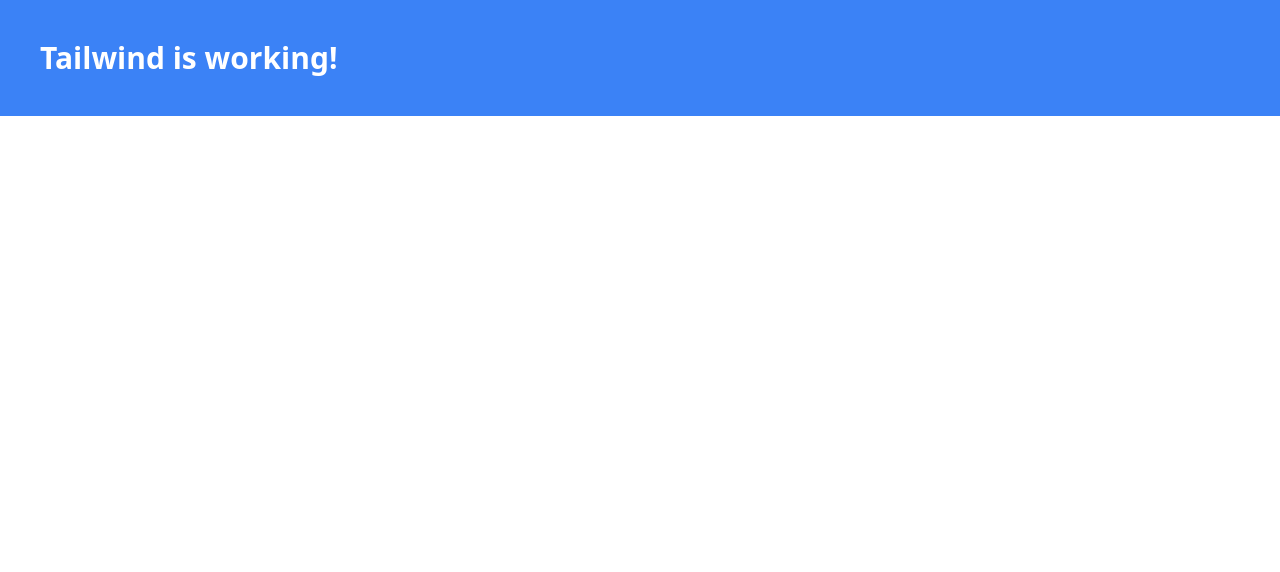
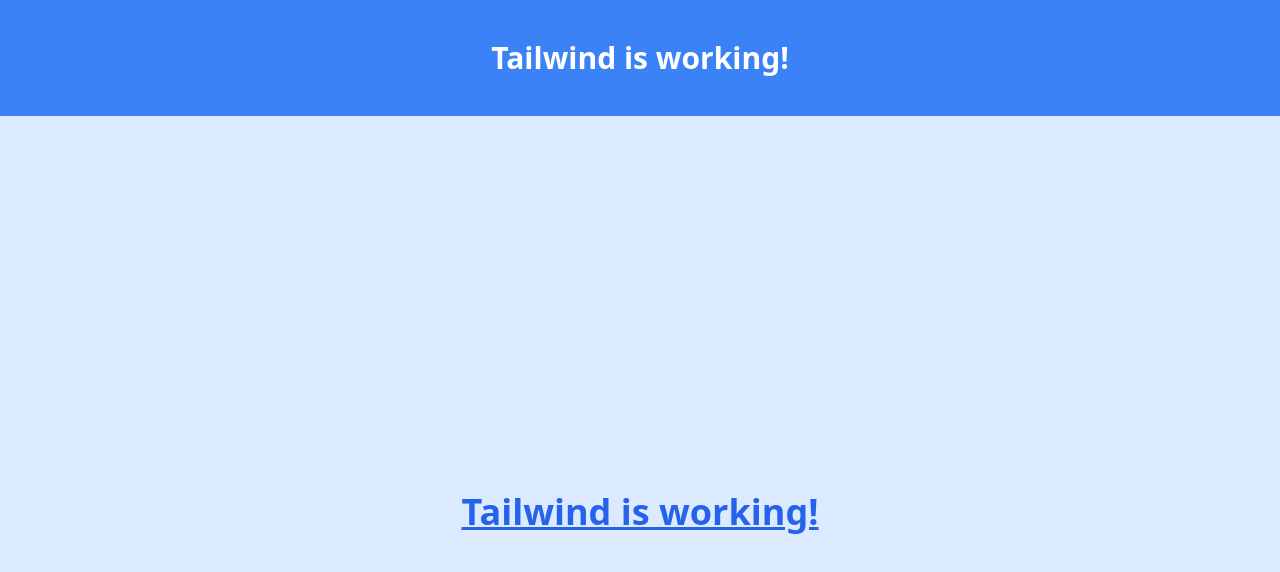
Before and after one commit to vivek2991/react-demo, a React (Vite) app: page / in a window 1280 px wide. Shown: the top 572 px of the page. Built offline with nearby package versions, Linux system fonts and the light colour scheme.

Commit message:
tailwind css practice

```diff
--- a/src/App-49.jsx
+++ b/src/App-49.jsx
@@ -1,9 +1,16 @@
 function App49() {
     return (
-    <div className="bg-blue-500 text-white text-3xl font-bold p-10">
-      Tailwind is working!
-    </div>
-  );
+        <div>
+            <div className="flex items-center justify-center bg-blue-500 text-white text-3xl font-bold p-10">
+                Tailwind is working!
+            </div>
+            <div className="flex items-center justify-center h-screen bg-blue-100">
+                <h1 className="text-4xl font-bold text-blue-600 underline">
+                    Tailwind is working!
+                </h1>
+            </div>
+        </div>
+    );
 }
 
 export default App49
```
